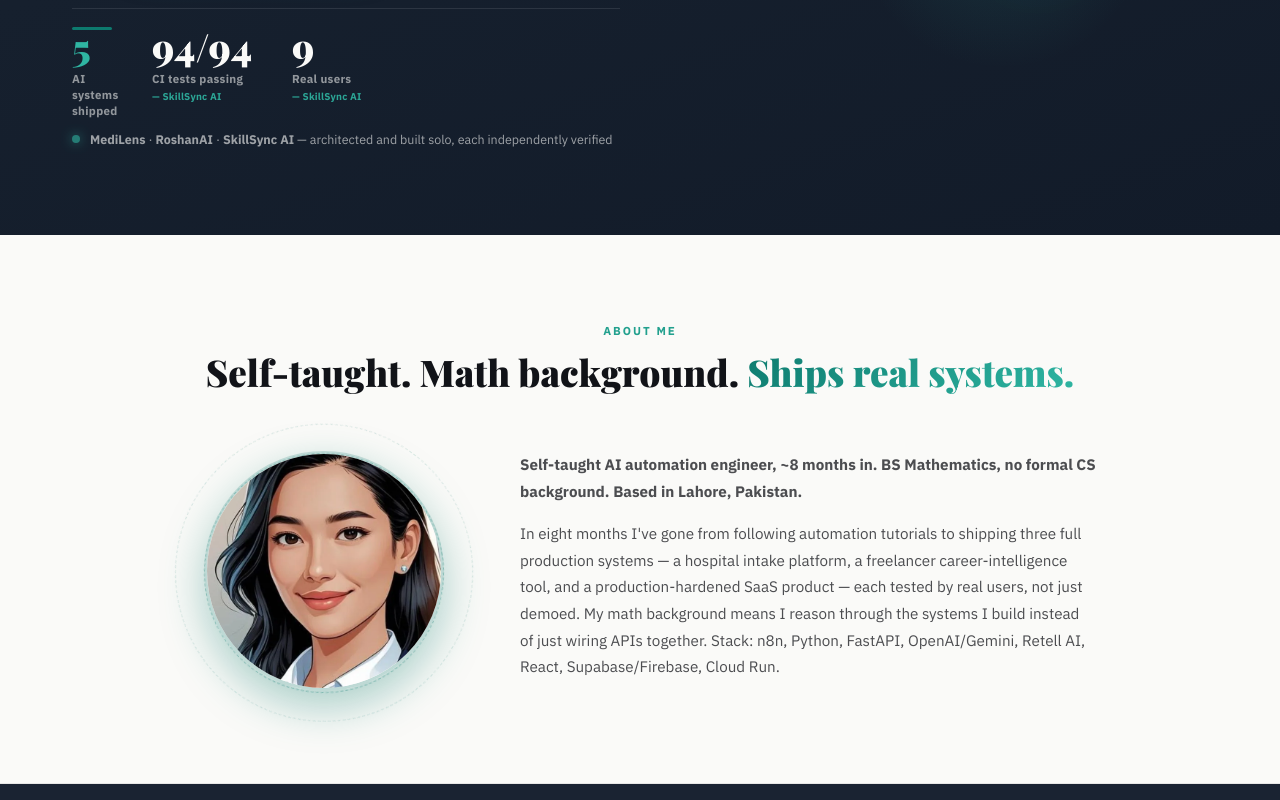
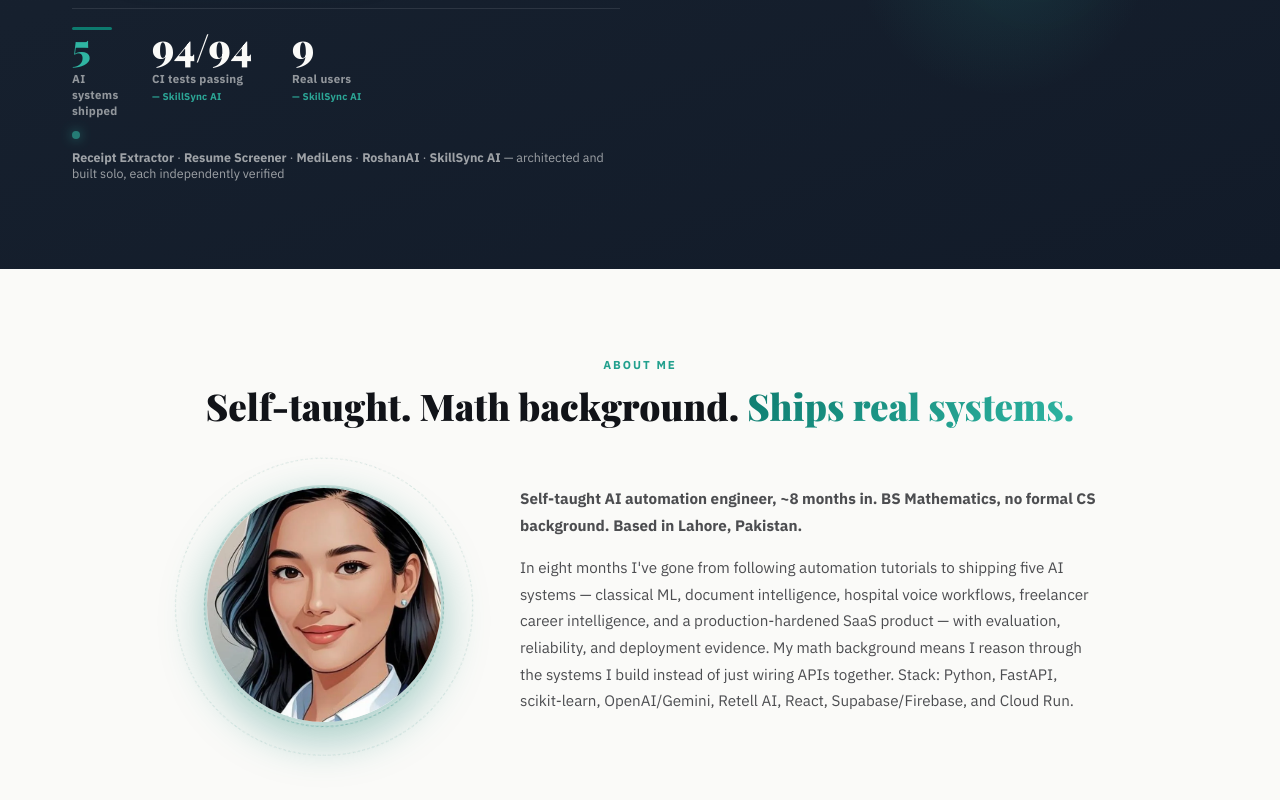
Before and after one commit to MaryumAkram16/maryum-portfolio, a React (Vite) app: page / in a window 1280 px wide. Shown: the part 760-1560 px from the top of the page. Built offline with nearby package versions, Linux system fonts and the light colour scheme.

Commit message:
Align homepage with five AI systems

```diff
--- a/src/pages/Landing.jsx
+++ b/src/pages/Landing.jsx
@@ -143,7 +143,7 @@ function Landing() {
   ]
 
   const steps = [
-    { label: 'Browse case studies', sub: 'MediLens · RoshanAI · SkillSync' },
+    { label: 'Browse case studies', sub: 'Receipt Extractor · Resume Screener · MediLens · RoshanAI · SkillSync' },
     { label: 'Watch demo videos', sub: 'Real product walkthroughs' },
     { label: 'Read the architecture', sub: 'Diagrams, tests, decisions' },
     { label: 'Explore the code', sub: 'Open source on GitHub' },
@@ -242,9 +242,9 @@ function Landing() {
             <div className={`hero-proof ${heroVisible ? 'visible' : ''}`}>
               <span className="proof-dot" aria-hidden="true" />
               <span className="proof-text">
-                <strong>MediLens</strong> · <strong>RoshanAI</strong> ·{' '}
-                <strong>SkillSync AI</strong> — architected and built solo, each independently
-                verified
+                <strong>Receipt Extractor</strong> · <strong>Resume Screener</strong> ·{' '}
+                <strong>MediLens</strong> · <strong>RoshanAI</strong> · <strong>SkillSync AI</strong> —
+                architected and built solo, each independently verified
               </span>
             </div>
           </div>
@@ -296,12 +296,13 @@ function Landing() {
                   </strong>
                 </p>
                 <p>
-                  In eight months I've gone from following automation tutorials to shipping three
-                  full production systems — a hospital intake platform, a freelancer
-                  career-intelligence tool, and a production-hardened SaaS product — each tested
-                  by real users, not just demoed. My math background means I reason through the
-                  systems I build instead of just wiring APIs together. Stack: n8n, Python,
-                  FastAPI, OpenAI/Gemini, Retell AI, React, Supabase/Firebase, Cloud Run.
+                                    In eight months I've gone from following automation tutorials to shipping five
+                  AI systems — classical ML, document intelligence, hospital voice workflows,
+                  freelancer career intelligence, and a production-hardened SaaS product — with
+                  evaluation, reliability, and deployment evidence. My math background means I
+                  reason through the systems I build instead of just wiring APIs together. Stack:
+                  Python, FastAPI, scikit-learn, OpenAI/Gemini, Retell AI, React, Supabase/Firebase,
+                  and Cloud Run.
                 </p>
               </div>
             </Reveal>
```
